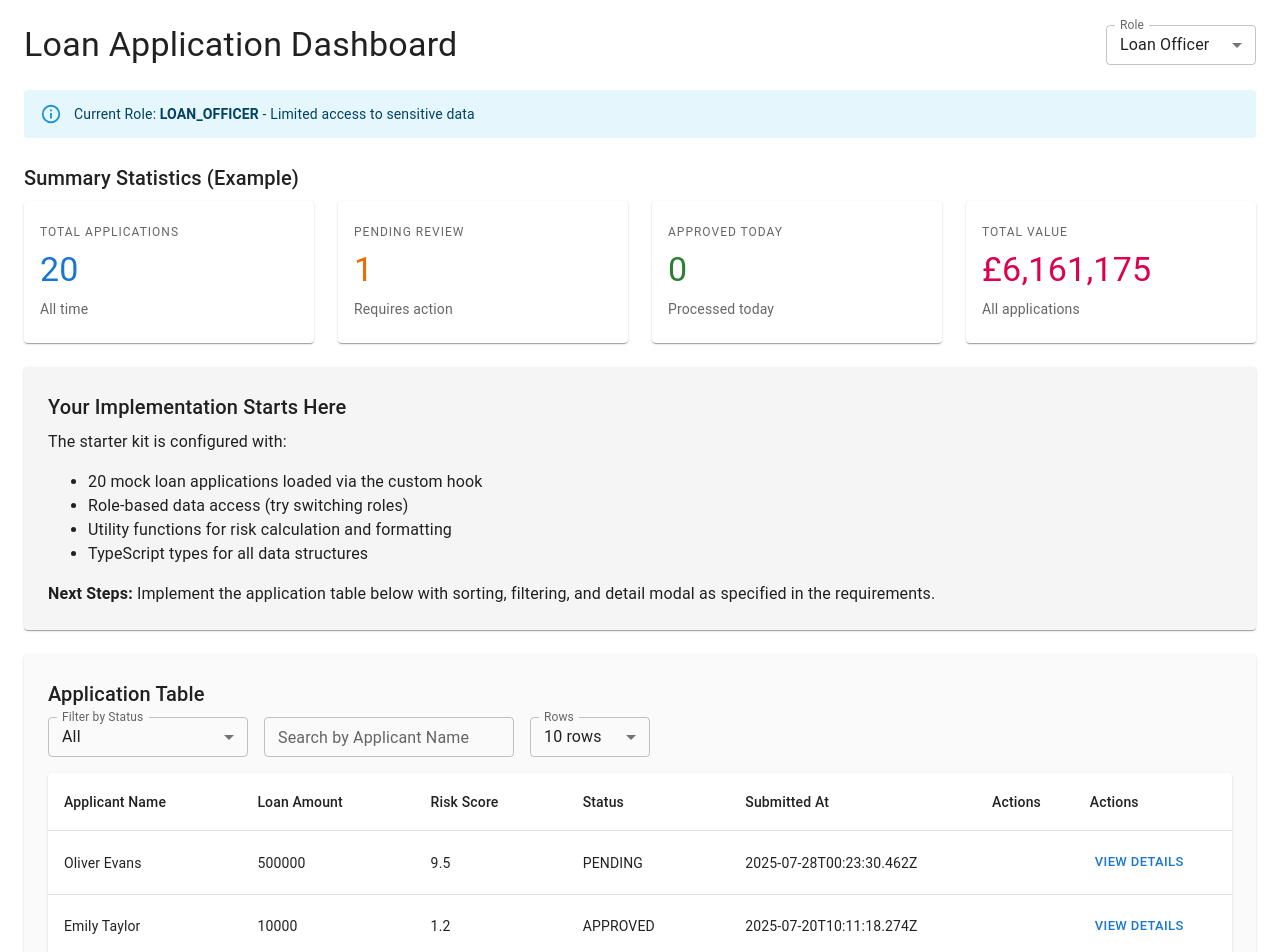
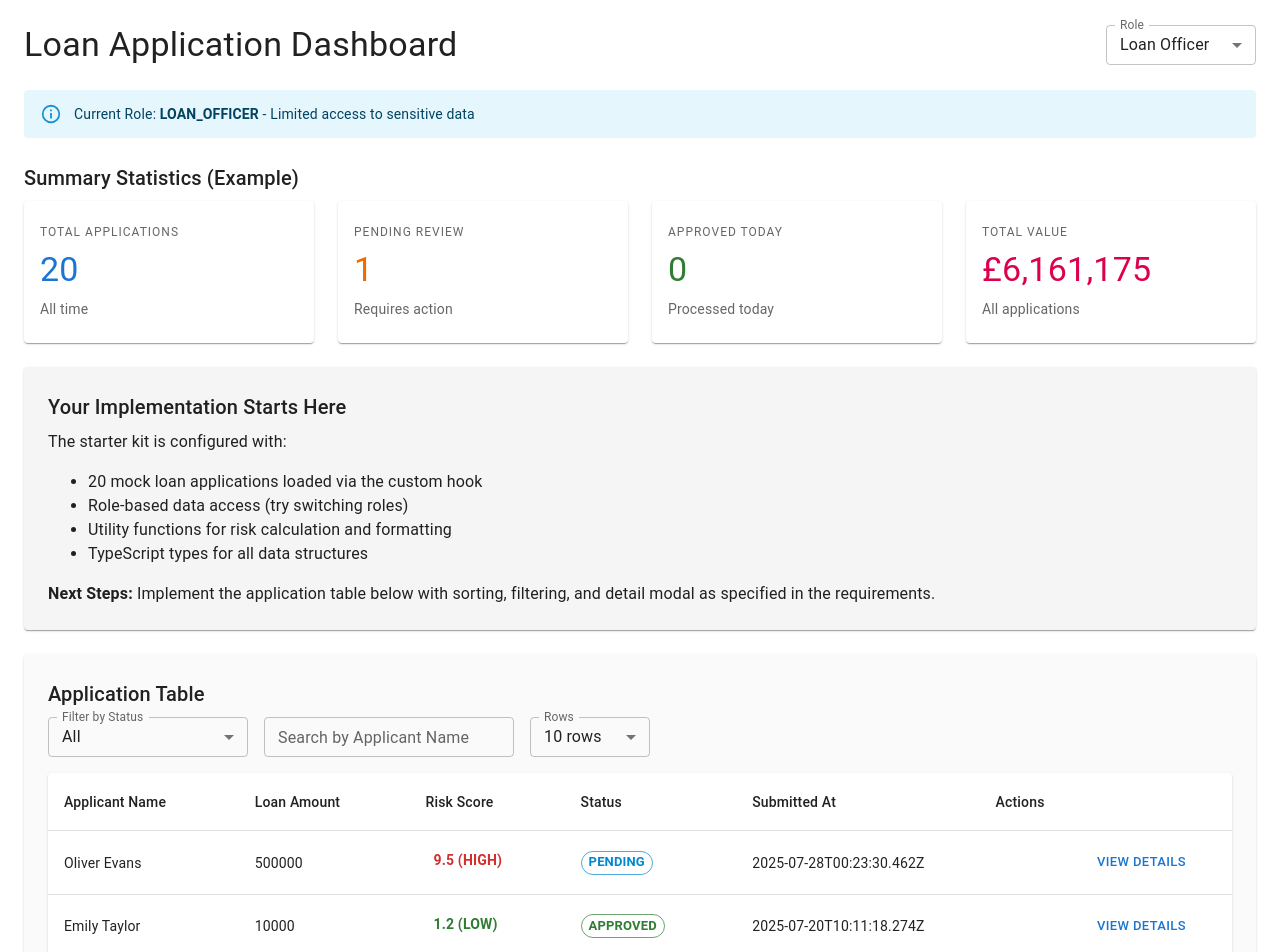
Before and after one commit to paulbrownsmith/loan-dashboard-starter, a React (Vite) app: page / in a window 1280 px wide. Shown: the top 952 px of the page. Built offline with nearby package versions, Linux system fonts and the light colour scheme.

Commit message:
Update DataTable and Dialog
Update layout of info, ensure role is used in dialog, colour code the status and risk score

```diff
--- a/src/App.tsx
+++ b/src/App.tsx
@@ -146,7 +146,7 @@ function App() {
               { label: 'Status', key: 'status' },
               { label: 'Submitted At', key: 'submittedAt' },
               { label: 'Actions', key: 'actions' }
-            ]} rows={applications} />
+            ]} rows={applications} currentUserRole={currentUser.role} />
           )}
         </Paper>
       </Box>
--- a/src/components/ApplicationDetailDialog/index.tsx
+++ b/src/components/ApplicationDetailDialog/index.tsx
@@ -1,4 +1,4 @@
-import React from 'react'
+import React, { useEffect } from 'react'
 import {
   Dialog,
   DialogTitle,
@@ -6,52 +6,142 @@ import {
   DialogActions,
   Button,
   Box,
-  Typography
+  Typography,
+  Tabs,
+  Tab
 } from '@mui/material'
 
-// You may want to import the correct LoanApplication type from your types file
 interface ApplicationDetailDialogProps {
   open: boolean
   onClose: () => void
   application: any | null
   calculateMonthlyPayment: (amount: number, termMonths: number) => string
+  currentUserRole?: string
+}
+
+function getRiskColor(score: number) {
+  if (score <= 3) return 'success.main'
+  if (score <= 7) return 'warning.main'
+  return 'error.main'
 }
 
 const ApplicationDetailDialog: React.FC<ApplicationDetailDialogProps> = ({
   open,
   onClose,
   application,
-  calculateMonthlyPayment
+  calculateMonthlyPayment,
+  currentUserRole
 }) => {
+  const [tab, setTab] = React.useState(0)
+
+  // Always reset tab to 0 when dialog opens or user role changes
+  useEffect(() => {
+    if (open) setTab(0)
+  }, [open, currentUserRole])
+
   if (!application) return null
+
+  console.log('currentUserRole:', currentUserRole);
+
+  const riskScore = application.riskScore ?? 0
+  const riskBreakdown = application.riskBreakdown ?? []
+
+  // Always use the latest currentUserRole for sensitive fields
+  const isSenior = currentUserRole === 'SENIOR_OFFICER'
+  const niNumber = isSenior ? application.nationalInsurance.value : application.nationalInsurance.masked
+  const dob = isSenior ? application.dateOfBirth.value : application.dateOfBirth.masked
+  const bankAccount = isSenior
+    ? application.bankDetails?.value
+    : application.bankDetails?.masked
 
   return (
     <Dialog open={open} onClose={onClose} maxWidth="sm" fullWidth>
       <DialogTitle>Applicant Details</DialogTitle>
+      <Tabs
+        value={tab}
+        onChange={(_, v) => setTab(v)}
+        indicatorColor="primary"
+        textColor="primary"
+        variant="fullWidth"
+      >
+        <Tab label="Basic Information" />
+        <Tab label="Financial Information" />
+      </Tabs>
       <DialogContent dividers>
+        {tab === 0 && (
           <Box>
-          <Typography variant="subtitle1" gutterBottom>
-            <strong>Name:</strong> {application.applicantName}
+            <Typography variant="body2" gutterBottom sx={{ fontWeight: 700 }}>
+              Name: <Box component="span" sx={{ fontWeight: 400 }}>{application.applicantName}</Box>
             </Typography>
             <Typography variant="body2" gutterBottom>
-            <strong>Email:</strong> {application.email}
+              <Box component="span" sx={{ fontWeight: 700 }}>Email:</Box> {application.email}
             </Typography>
             <Typography variant="body2" gutterBottom>
-            <strong>Phone:</strong> {application.phone}
+              <Box component="span" sx={{ fontWeight: 700 }}>Phone:</Box> {application.phone}
             </Typography>
             <Typography variant="body2" gutterBottom>
-            <strong>Loan Amount:</strong> £{application.amount?.toLocaleString('en-GB')}
+              <Box component="span" sx={{ fontWeight: 700 }}>Loan Amount:</Box> £{application.amount?.toLocaleString('en-GB')}
             </Typography>
             <Typography variant="body2" gutterBottom>
-            <strong>Purpose:</strong> {application.purpose}
+              <Box component="span" sx={{ fontWeight: 700 }}>Purpose:</Box> {application.purpose}
             </Typography>
             <Typography variant="body2" gutterBottom>
-            <strong>Term Length:</strong> {application.termMonths} months
+              <Box component="span" sx={{ fontWeight: 700 }}>Term Length:</Box> {application.termMonths} months
             </Typography>
             <Typography variant="body2" gutterBottom>
-            <strong>Monthly Payment:</strong> £{calculateMonthlyPayment(application.amount, application.termMonths)}
+              <Box component="span" sx={{ fontWeight: 700 }}>Monthly Payment:</Box> £{calculateMonthlyPayment(application.amount, application.termMonths)}
+            </Typography>
+            <Typography variant="body2" gutterBottom>
+              <Box component="span" sx={{ fontWeight: 700 }}>National Insurance Number:</Box> {niNumber}
+            </Typography>
+            <Typography variant="body2" gutterBottom>
+              <Box component="span" sx={{ fontWeight: 700 }}>Date of Birth:</Box> {dob}
+            </Typography>
+            <Typography variant="body2" gutterBottom>
+              <Box component="span" sx={{ fontWeight: 700 }}>Bank Account Details:</Box> {bankAccount}
             </Typography>
           </Box>
+        )}
+        {tab === 1 && (
+          <Box>
+            <Typography variant="body2" gutterBottom>
+              <Box component="span" sx={{ fontWeight: 700 }}>Annual Income:</Box> £{application.annualIncome?.toLocaleString('en-GB') ?? '—'}
+            </Typography>
+            <Typography variant="body2" gutterBottom>
+              <Box component="span" sx={{ fontWeight: 700 }}>Credit Score:</Box> {application.creditScore ?? '—'}
+            </Typography>
+            <Typography variant="body2" gutterBottom>
+              <Box component="span" sx={{ fontWeight: 700 }}>Debt-to-Income Ratio:</Box> {application.dtiRatio ?? '—'}
+            </Typography>
+            <Typography variant="body2" gutterBottom>
+              <Box component="span" sx={{ fontWeight: 700 }}>Employment Status:</Box> {application.employmentStatus ?? '—'}
+            </Typography>
+            <Typography variant="body2" gutterBottom>
+              <Box component="span" sx={{ fontWeight: 700 }}>Risk Score:</Box>{' '}
+              <Box component="span" sx={{ color: getRiskColor(riskScore), fontWeight: 600 }}>
+                {riskScore}
+              </Box>
+            </Typography>
+            <Box mt={1}>
+              <Typography variant="subtitle2" gutterBottom sx={{ fontWeight: 700 }}>
+                Risk Score Breakdown:
+              </Typography>
+              {Array.isArray(riskBreakdown) && riskBreakdown.length > 0 ? (
+                <ul style={{ margin: 0, paddingLeft: 18 }}>
+                  {riskBreakdown.map((item: string, idx: number) => (
+                    <li key={idx}>
+                      <Typography variant="body2">{item}</Typography>
+                    </li>
+                  ))}
+                </ul>
+              ) : (
+                <Typography variant="body2" color="text.secondary">
+                  No breakdown available.
+                </Typography>
+              )}
+            </Box>
+          </Box>
+        )}
       </DialogContent>
       <DialogActions>
         <Button onClick={onClose}>Close</Button>
@@ -60,4 +150,4 @@ const ApplicationDetailDialog: React.FC<ApplicationDetailDialogProps> = ({
   )
 }
 
-export default ApplicationDetailDialog;
+export default ApplicationDetailDialog
--- a/src/components/DataTable/index.tsx
+++ b/src/components/DataTable/index.tsx
@@ -1,14 +1,16 @@
 import React from 'react'
 import {
   Table, TableBody, TableCell, TableContainer, TableHead, TableRow, Paper, TableSortLabel,
-  Box, FormControl, InputLabel, Select, MenuItem, TextField, Button
+  Box, FormControl, InputLabel, Select, MenuItem, TextField, Button, Chip, Typography
 } from '@mui/material'
 import type { SelectChangeEvent } from '@mui/material/Select';
 import ApplicationDetailDialog from '../ApplicationDetailDialog'
+import { UserRole } from '../../types'
 
 interface DataTableProps {
   columns: { label: string; key: string }[]
   rows: Record<string, any>[]
+  currentUserRole: UserRole
 }
 
 type Order = 'asc' | 'desc'
@@ -40,7 +42,34 @@ function calculateMonthlyPayment(amount: number, termMonths: number, annualRate
   ).toFixed(2)
 }
 
-const DataTable: React.FC<DataTableProps> = ({ columns, rows }) => {
+const getStatusChipColour = (status: string) => {
+  switch (status) {
+    case 'APPROVED':
+      return 'success'
+    case 'PENDING':
+      return 'info'
+    case 'REJECTED':
+      return 'error'
+    case 'UNDER_REVIEW':
+      return 'warning'
+    default:
+      return 'default'
+  }
+}
+
+function getRiskColor(score: number) {
+  if (score <= 3) return 'success.main'   // Green
+  if (score <= 7) return 'warning.main'   // Amber
+  return 'error.main'                     // Red
+}
+
+function getRiskLabel(score: number) {
+  if (score <= 3) return 'LOW'
+  if (score <= 7) return 'MEDIUM'
+  return 'HIGH'
+}
+
+const DataTable: React.FC<DataTableProps> = ({ columns, rows, currentUserRole }) => {
   const [order, setOrder] = React.useState<Order>('asc')
   const [orderBy, setOrderBy] = React.useState<string>('')
   const [statusFilter, setStatusFilter] = React.useState<string>('ALL')
@@ -108,9 +137,9 @@ const DataTable: React.FC<DataTableProps> = ({ columns, rows }) => {
           <Select
         label="Filter by Status"
         value={statusFilter}
-            onChange={handleStatusChange}
+        onChange={handleStatusChange as (event: SelectChangeEvent<string>) => void}
           >
-            {statusOptions.map(opt => (
+        {statusOptions.map((opt: { label: string; value: string }) => (
           <MenuItem key={opt.value} value={opt.value}>{opt.label}</MenuItem>
         ))}
           </Select>
@@ -119,7 +148,7 @@ const DataTable: React.FC<DataTableProps> = ({ columns, rows }) => {
           size="small"
           label="Search by Applicant Name"
           value={search}
-          onChange={handleSearchChange}
+          onChange={handleSearchChange as React.ChangeEventHandler<HTMLInputElement>}
           sx={{ minWidth: 250 }}
         />
         <FormControl size="small" sx={{ minWidth: 120 }}>
@@ -127,9 +156,9 @@ const DataTable: React.FC<DataTableProps> = ({ columns, rows }) => {
           <Select
         label="Rows"
         value={rowsPerPage}
-            onChange={handleRowsPerPageChange}
+        onChange={handleRowsPerPageChange as (event: SelectChangeEvent<number>) => void}
           >
-            {[5, 10, 20].map(num => (
+        {[5, 10, 20].map((num: number) => (
           <MenuItem key={num} value={num}>{num} rows</MenuItem>
         ))}
           </Select>
@@ -154,7 +183,7 @@ const DataTable: React.FC<DataTableProps> = ({ columns, rows }) => {
                   )}
                 </TableCell>
               ))}
-              <TableCell>Actions</TableCell>
+              <TableCell></TableCell>
             </TableRow>
           </TableHead>
           <TableBody>
@@ -168,7 +197,32 @@ const DataTable: React.FC<DataTableProps> = ({ columns, rows }) => {
               pagedRows.map((row, idx) => (
                 <TableRow key={idx}>
                   {columns.map(col => (
-                    <TableCell key={col.key}>{row[col.key]}</TableCell>
+                    <TableCell key={col.key}>
+                      {col.key === 'status' ? (
+                        <Chip
+                          label={row.status}
+                          color={getStatusChipColour(row.status)}
+                          size="small"
+                          sx={{ fontWeight: 600 }}
+                          variant="outlined"
+                        />
+                      ) : col.key === 'riskScore' ? (
+                        <Typography variant="body2" gutterBottom>
+                          <Box
+                            component="span"
+                            sx={{
+                              color: getRiskColor(row.riskScore),
+                              fontWeight: 700,
+                              ml: 1,
+                            }}
+                          >
+                            {row.riskScore} ({getRiskLabel(row.riskScore)})
+                          </Box>
+                        </Typography>
+                      ) : (
+                        row[col.key]
+                      )}
+                    </TableCell>
                   ))}
                   <TableCell>
                     <Button size="small" onClick={() => handleViewDetails(row)}>
@@ -182,12 +236,12 @@ const DataTable: React.FC<DataTableProps> = ({ columns, rows }) => {
         </Table>
       </TableContainer>
 
-      {/* Use the extracted dialog */}
       <ApplicationDetailDialog
         open={modalOpen}
         onClose={handleCloseModal}
         application={selected}
         calculateMonthlyPayment={calculateMonthlyPayment}
+        currentUserRole={currentUserRole}
       />
     </Box>
   )
```
Lines whose indentation alone changed are shown as unchanged.
